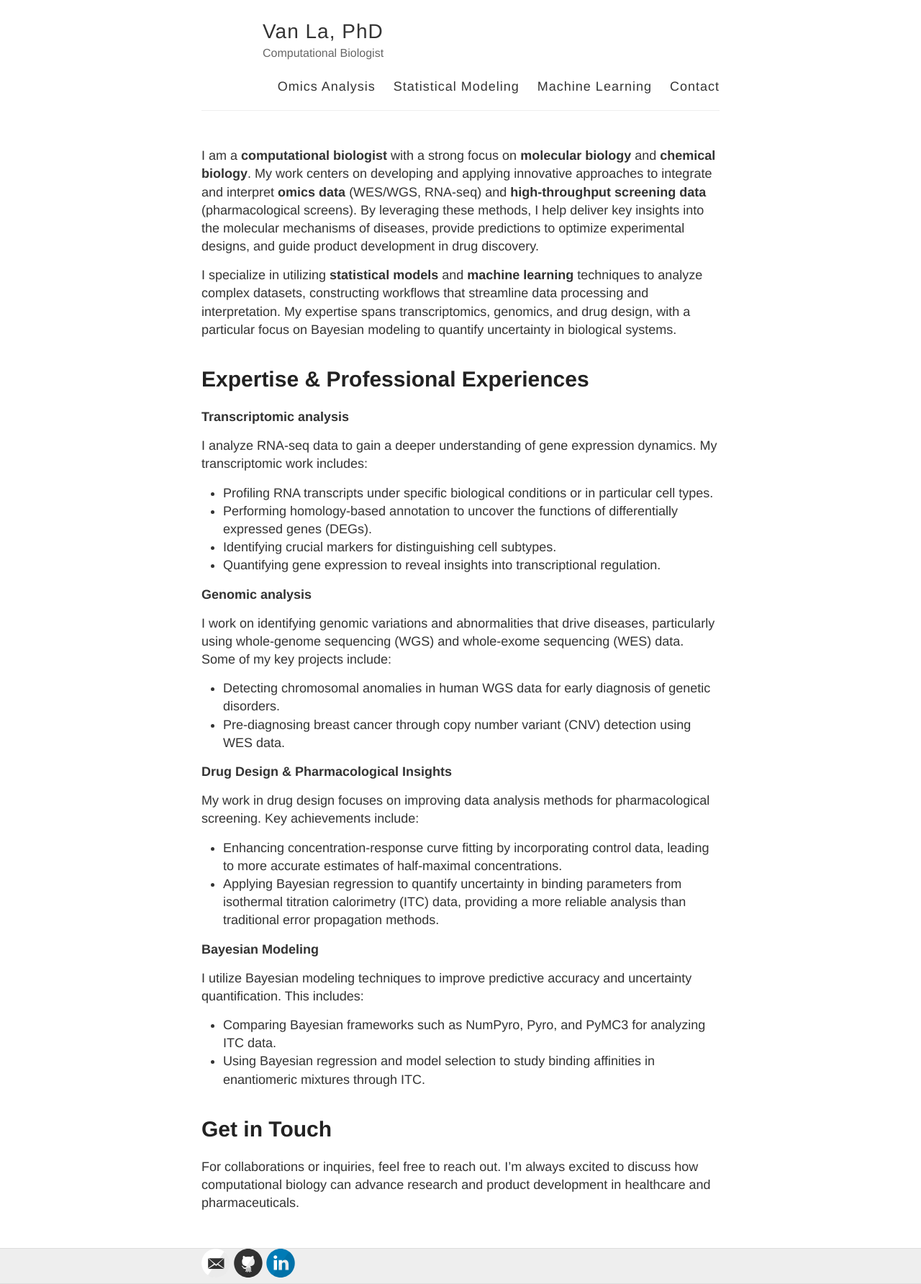
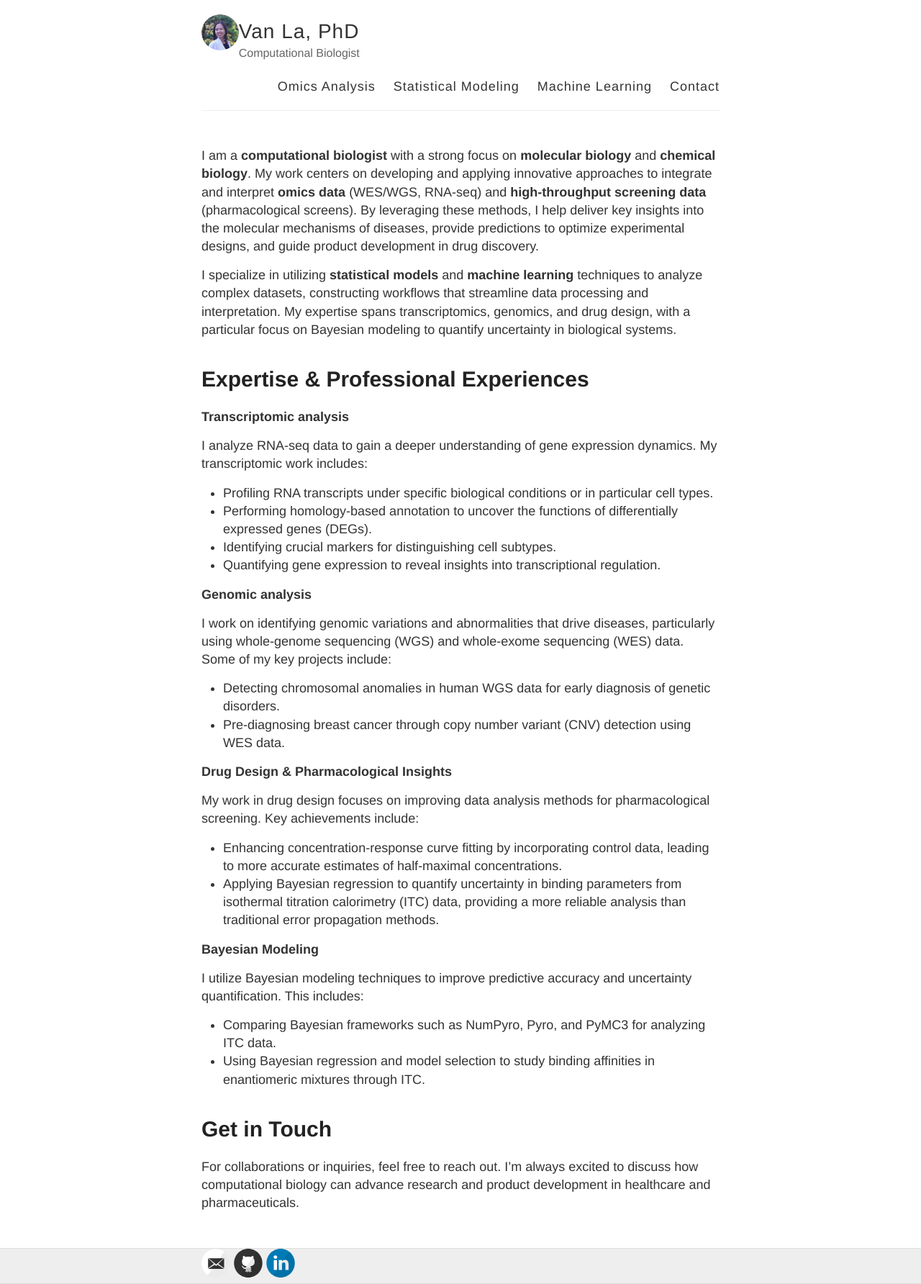
Before and after one commit to vanngocthuyla/Data_Analysis, a Jekyll site: the page built from _pages/intro.md, in a window 1280 px wide. Shown: the whole page at 72% size. Built offline with Jekyll 4.4.1, drawn with Linux system fonts in a browser that asks for light colours.

Commit message:
Update default.html

```diff
--- a/_layouts/default.html
+++ b/_layouts/default.html
@@ -19,7 +19,12 @@
     <div class="wrapper-masthead">
       <div class="container">
         <header class="masthead clearfix">
-          <a href="{{ site.url }}/" class="site-avatar"><img src="{{ site.avatar }}" /></a>
+          <!-- Add your picture here -->
+          <div style="float:left;">
+            <a href="{{ site.url }}/">
+              <img src="{{ site.url }}/images/assets/profile.jpeg" alt="Your Picture" style="height: 50px; width: auto; border-radius: 50%;">
+            </a>
+          </div>
 
           <div class="site-info">
             <h1 class="site-name"><a href="{{ site.url }}/">{{ site.name }}</a></h1>
```
